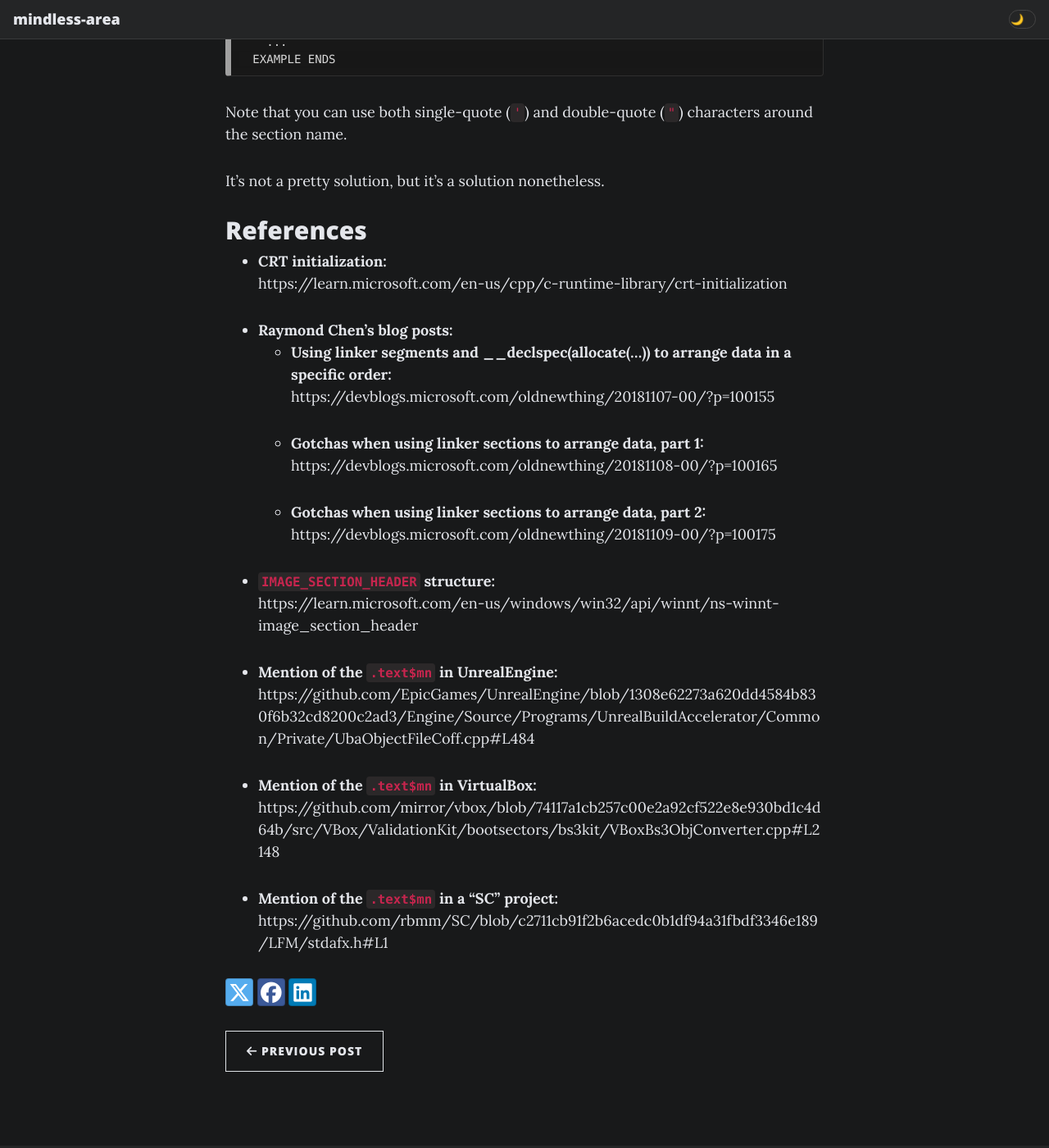
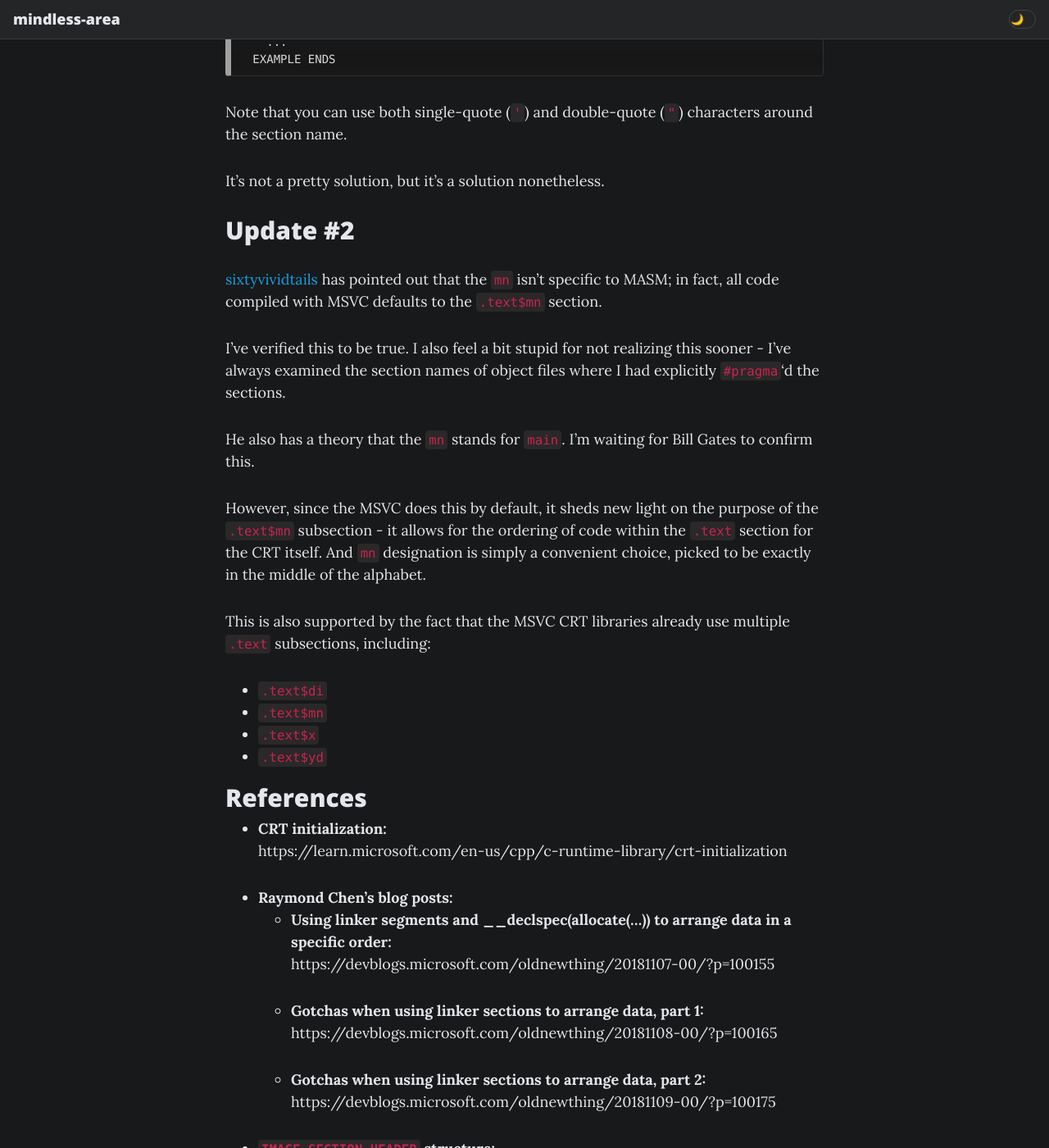
Before and after one commit to wbenny/wbenny.github.io, a Jekyll site: the page built from _posts/2024-12-08-section-order-masm-text-mn-subsection.md, in a window 1280 px wide and 1400 px high, scrolled down 11686 px. Shown: the whole window at 82% size. Built offline with Jekyll 4.4.1, drawn with Linux system fonts in a browser that asks for light colours; comment, search, counter and statistics services are not loaded.

Commit message:
update 2

```diff
--- a/_posts/2024-12-08-section-order-masm-text-mn-subsection.md
+++ b/_posts/2024-12-08-section-order-masm-text-mn-subsection.md
@@ -547,6 +547,32 @@ around the section name.
 
 It's not a pretty solution, but it's a solution nonetheless.
 
+## Update #2
+
+[sixtyvividtails](https://twitter.com/sixtyvividtails/status/1865756198638874743)
+has pointed out that the `mn` isn't specific to MASM; in fact, all code compiled
+with MSVC defaults to the `.text$mn` section.
+
+I've verified this to be true. I also feel a bit stupid for not realizing this
+sooner - I've always examined the section names of object files where I had
+explicitly `#pragma`'d the sections.
+
+He also has a theory that the `mn` stands for `main`. I'm waiting for Bill Gates
+to confirm this.
+
+However, since the MSVC does this by default, it sheds new light on the purpose
+of the `.text$mn` subsection - it allows for the ordering of code within the
+`.text` section for the CRT itself. And `mn` designation is simply a convenient
+choice, picked to be exactly in the middle of the alphabet.
+
+This is also supported by the fact that the MSVC CRT libraries already use
+multiple `.text` subsections, including:
+
+- `.text$di`
+- `.text$mn`
+- `.text$x`
+- `.text$yd`
+
 ## References
 
 - **CRT initialization:**<br/>
```
